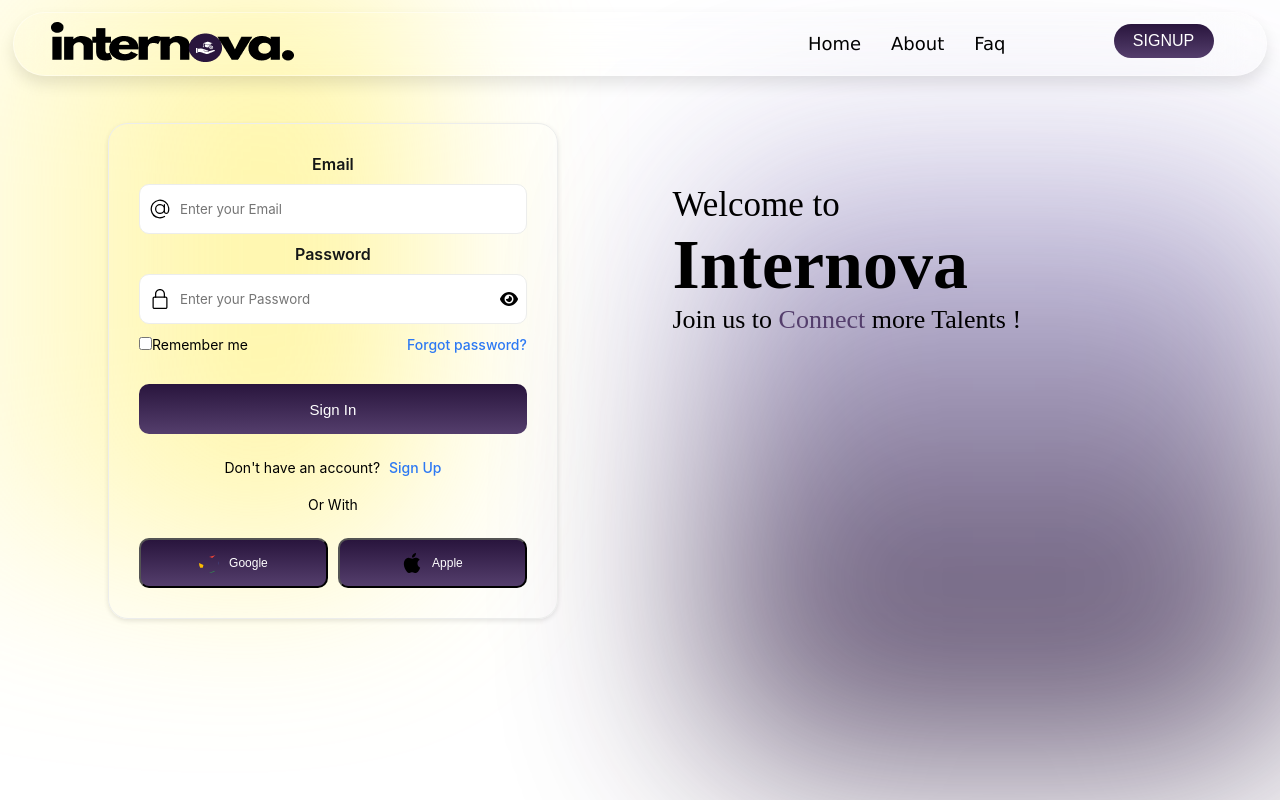
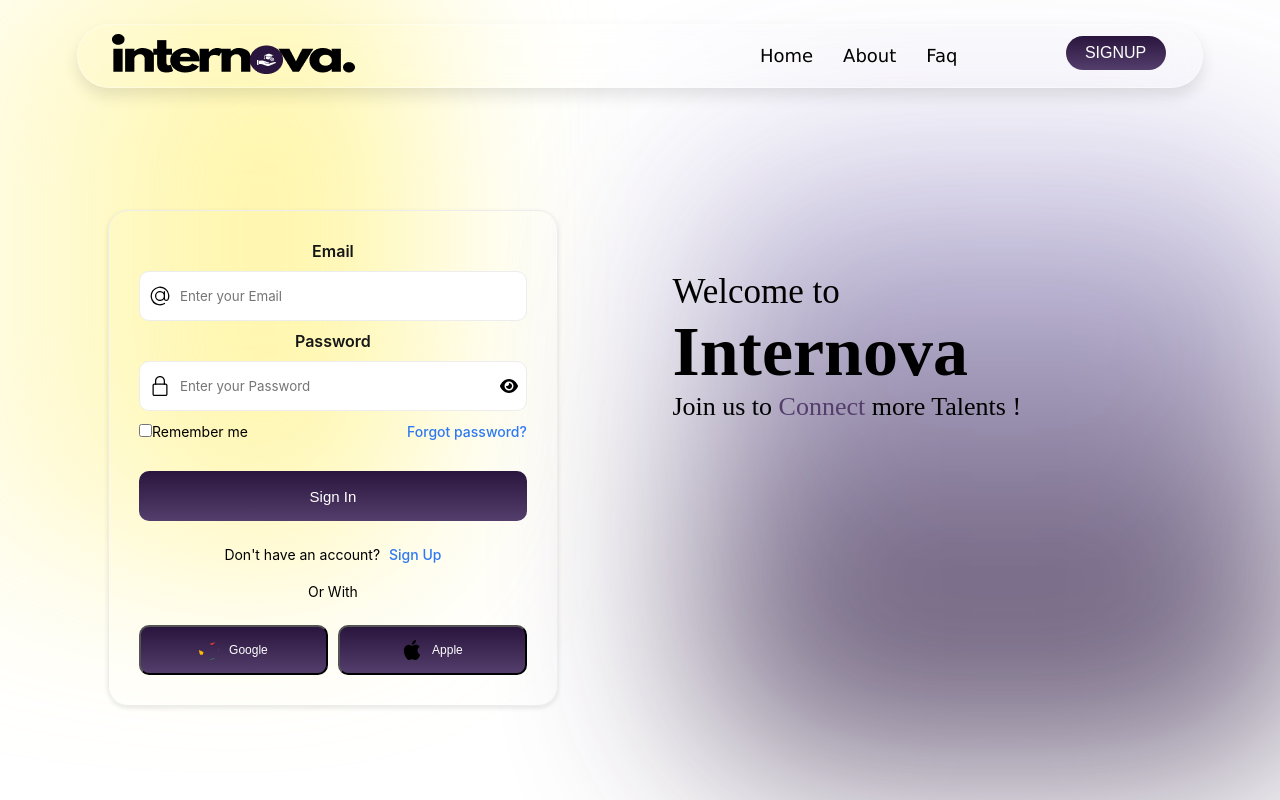
Before and after one commit to ManabBehera342/Internnova_Prototype, a React (Create React App) app in the folder internova/frontend/: page /emplogin in a window 1280 px wide. Built offline with nearby package versions, Linux system fonts and the light colour scheme.

Commit message:
home nav

```diff
--- a/internova/frontend/package.json
+++ b/internova/frontend/package.json
@@ -8,6 +8,7 @@
     "@testing-library/user-event": "^13.2.1",
     "react": "^18.3.1",
     "react-dom": "^18.3.1",
+    "react-icons": "^5.3.0",
     "react-router-dom": "^6.26.1",
     "react-scripts": "5.0.1",
     "react-scroll": "^1.9.0",
--- a/internova/frontend/src/components/About/About.css
+++ b/internova/frontend/src/components/About/About.css
@@ -13,6 +13,7 @@
     font-size: 2.5rem;
     font-weight: bold;
     text-align: center;
+    margin-top:2%
 }
 
 .yellow-gradient1 {
--- a/internova/frontend/src/components/Faq/Faq.css
+++ b/internova/frontend/src/components/Faq/Faq.css
@@ -12,7 +12,7 @@
     font-style: normal;
     text-transform: uppercase;
     text-align: center;
-    margin-top: 1%;
+    margin-top: 2%;
     font-size: 2rem;
     z-index: 2;
 }
--- a/internova/frontend/src/components/Home/Home.css
+++ b/internova/frontend/src/components/Home/Home.css
@@ -1,5 +1,5 @@
-.home-nav{
-
+.home-nav .dark-nav{
+  background:#ffffff
 }
 
 #home {
@@ -43,6 +43,7 @@
 /* .search{
   border-radius: 50%; */
   .search-bar {
+    display: flex;
     margin-top:5%;
     background-color: white;
     border-radius: 50px;
--- a/internova/frontend/src/components/Home/Home.jsx
+++ b/internova/frontend/src/components/Home/Home.jsx
@@ -1,6 +1,8 @@
 import React from 'react'
 import Navbar from './../Navbar/Navbar';
 import "./Home.css"
+import { FaSearch } from 'react-icons/fa';
+
 
 const Home = () => {
   return (
@@ -19,6 +21,7 @@ const Home = () => {
               value={""}
               onChange={""}
               />
+              <FaSearch/>
             </div>
 
      {/*  <HiLocationMarker color="var(--blue)" size={25} /> */}
--- a/internova/frontend/src/components/Login/Login.css
+++ b/internova/frontend/src/components/Login/Login.css
@@ -1,13 +1,14 @@
 .log-nav .navbar {
   height:8%;
   box-shadow: 0 8px 15px rgba(0, 0, 0, 0.1);
-  width:98% ;
-  left:1%;
-  top:1.5%;
+  width:88% ;
+  left:6%;
+  top:3%;
   background: rgba(255, 255, 255, 0.01);
   border: 1px solid rgba(255, 255, 255, 0.41);
   backdrop-filter: blur(30px);
   border-radius: 50px;
+  justify-content: space-between;
 }
 
 .log-nav .menu{
@@ -20,7 +21,7 @@
       gap: 30px;
       font-size: 18px;
       font-weight: 500;
-      margin-left: 60%;
+     /*  margin-left: 30%; */
       font-family: 'Lucida Sans', sans-serif;
 
 }
@@ -29,7 +30,7 @@
 }
 
 .log-nav .out-landing{
-  margin-left: 95%;
+  margin-left: 75%;
   :hover{
     color:#543E6C
   }
@@ -57,7 +58,7 @@
 .sec {
   width: 48%;
   text-align: center;
-  margin-top: -12%;
+  margin-top: -5%;
   padding: 30px 20px;
   border-radius: 15px;
 
--- a/internova/frontend/src/components/Navbar/Navbar.css
+++ b/internova/frontend/src/components/Navbar/Navbar.css
@@ -17,7 +17,7 @@
 .navs {
   display: flex;
   align-items: center;
-  justify-content: space-between;
+  justify-content: space-around;
 }
 
 
@@ -25,10 +25,7 @@
   flex: 1;
 }
 
-.logo-img {
 
-  width: 150px;
-}
 
 .menu{
   display: flex;
@@ -124,8 +121,12 @@
 
 
 @media (max-width: 768px) {
+  .logoimg {
+   /* width:75% */
+  }
   .menu {
     display: none;
+
   }
 
   .hamburger {
@@ -155,12 +156,21 @@ border: 1px solid rgba(255, 255, 255, 0.41);
 backdrop-filter: blur(30px);
 /* Note: backdrop-filter has minimal browser support */
 border-radius: 50px;
-width:98% ;
-left:1%;
-top:1%
+width:88% ;
+left:6%;
+top:3%;
+font-size: medium;
+padding: 5px;
+justify-content: space-between;
 }
 
+.dark-nav .logo{
+  width: 100%;
 
+}
+.dark-nav .menu{
+  margin-left: 40%;
+}
 .dark-nav .menu li a:hover {
   color: #ddd;
 }
@@ -171,4 +181,6 @@ top:1%
 
 }
 .dark-nav .signup {
-  margin-right: 8%;}
+  margin-left: 0%;
+  margin-right: 8%;
+}
--- a/internova/frontend/src/components/Navbar/Navbar.jsx
+++ b/internova/frontend/src/components/Navbar/Navbar.jsx
@@ -2,6 +2,7 @@ import React, { useState, useEffect } from "react";
 import { Link } from "react-scroll";
 import { NavLink, useNavigate } from 'react-router-dom'; // Updated import
 import './Navbar.css';
+
 
 
 const Navbar = () => {
@@ -37,15 +38,15 @@ const Navbar = () => {
         <div className="navs container">
           <div className="logo">
             <Link to="landing" smooth={true} offset={0} duration={500}>
-              <img src="./images/logo.png" alt="logo" />
+              <img src="./images/logo.png" alt="logo" className="logoimg"/>
             </Link>
           </div>
 
           <ul className="menu">
-            <li><NavLink to="/home">Home</NavLink></li>
+            <li><NavLink to="/home">HOME</NavLink></li>
             {/* <li><Link to="landing" smooth={true} offset={0} duration={500}>HOME</Link></li> */}
-            <li><Link to="about" smooth={true} offset={-70} duration={500}>ABOUT</Link></li>
-            <li><Link to="faq" smooth={true} offset={-10} duration={500}>FAQ</Link></li>
+            <li><Link to="about" smooth={true} offset={0} duration={500}>ABOUT</Link></li>
+            <li><Link to="faq" smooth={true} offset={0} duration={500}>FAQ</Link></li>
           </ul>
             <div className="out-landing">
               <NavLink to="/home">Home</NavLink>
```
Also changed, not shown: 1 other file (tests, documents, lock files or other folders).
